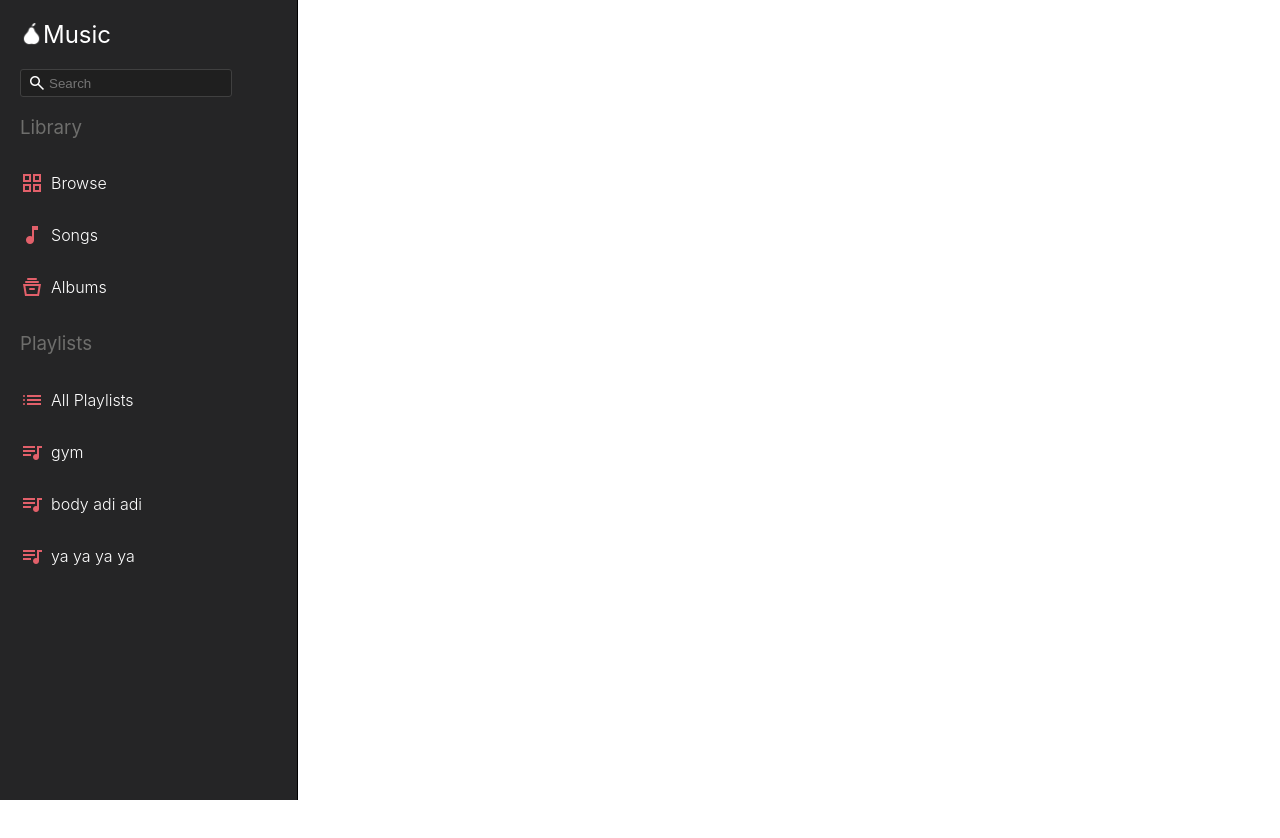
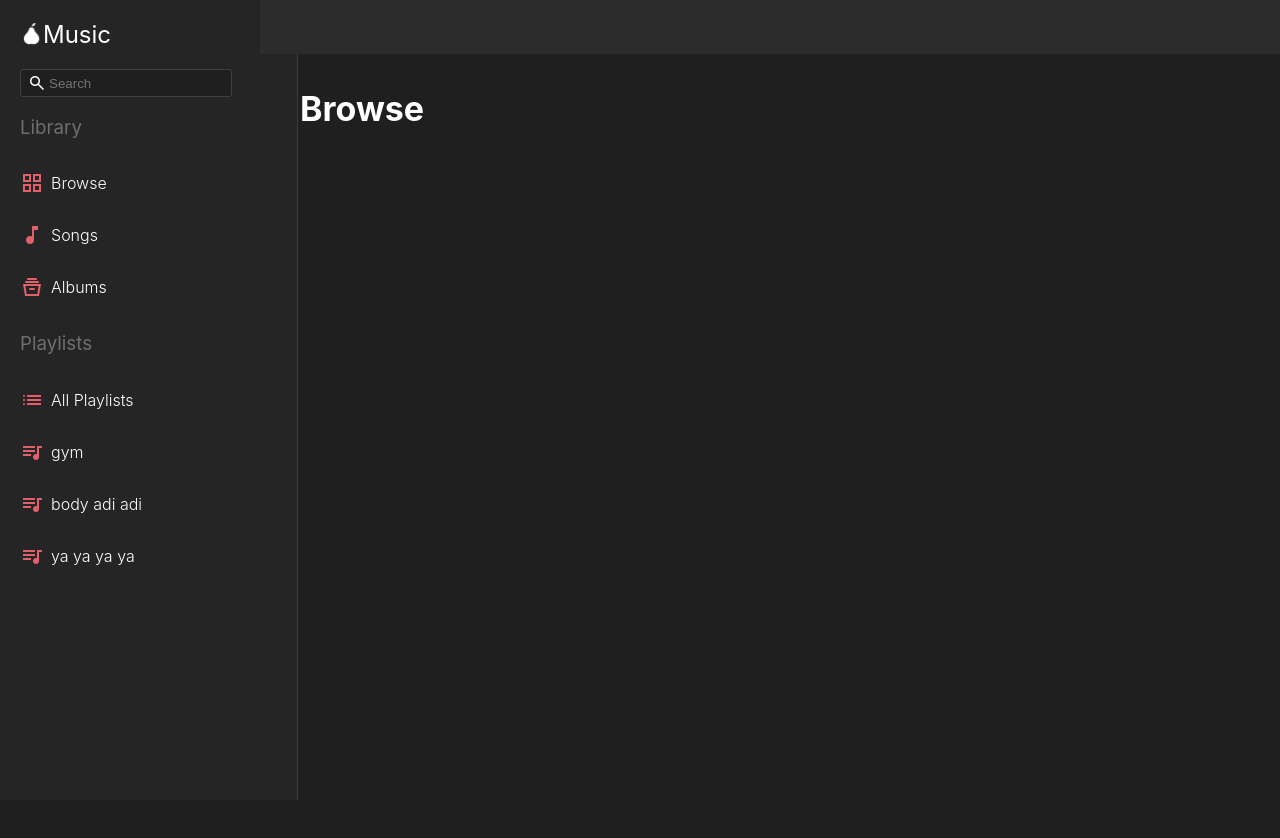
Before and after one commit to Sadiqaxxmed/PearMusic, a React (Create React App) app in the folder frontend/: page / in a window 1280 px wide. Shown: the top 838 px of the page. Before the commit the page ends 800 px from the top, so only its background shows below. Built offline with nearby package versions, Linux system fonts and the light colour scheme.

Commit message:
added navbar and browser color/label

```diff
--- a/frontend/src/App.js
+++ b/frontend/src/App.js
@@ -1,12 +1,16 @@
 import './App.css';
 import React from 'react'
 import SideBar from './components/SideBar/index.js'
+import NavBar from './components/NavBar';
+import Browser from './components/Browse';
 import { Route } from 'react-router-dom';
 
 function App() {
   return (
       <>
         <SideBar />
+        <NavBar />
+        <Browser />
     </>
   );
 }
--- /dev/null
+++ b/frontend/src/components/Browse/Browse.css
@@ -0,0 +1,10 @@
+.BR-body {
+  height: 2000px;
+  padding-top: 65px;
+  padding-left: 300px;
+}
+
+.BR-labels {
+  color: white;
+  font-size: 34px;
+}
--- /dev/null
+++ b/frontend/src/components/Browse/index.js
@@ -0,0 +1,15 @@
+import React from "react";
+import './Browse.css'
+
+function Browser() {
+  return (
+    <div className="BR-body">
+      <h1 className="BR-labels">
+      Browse
+      </h1>
+    </div>
+  )
+}
+
+
+export default Browser;
--- /dev/null
+++ b/frontend/src/components/NavBar/NavBar.css
@@ -0,0 +1,8 @@
+.NB-body {
+  display: flex;
+  background-color: rgb(44, 44, 44);
+  height: 54px;
+  position: fixed;
+  left: 260px;
+  width: 100%;
+}
--- /dev/null
+++ b/frontend/src/components/NavBar/index.js
@@ -0,0 +1,13 @@
+import React from "react";
+import './NavBar.css'
+
+function NavBar() {
+
+  return (
+    <div className="NB-body">
+    </div>
+  )
+}
+
+
+export default NavBar
--- a/frontend/src/components/SideBar/SideBar.css
+++ b/frontend/src/components/SideBar/SideBar.css
@@ -1,9 +1,10 @@
 .SB-body {
   display: flex;
+  float: left;
   flex-direction: column;
   width: fit-content;
   position: fixed;
-  border-right: 1px solid black;
+  border-right: 1px solid rgb(59, 59, 60);
   padding-left: 20px;
   padding-right: 65px;
   height: 100vh;
--- a/frontend/src/index.css
+++ b/frontend/src/index.css
@@ -2,4 +2,5 @@ body {
   font-family: -apple-system, BlinkMacSystemFont, sans-serif;
   margin: 0;
   height: 100vh;
+  background-color: rgb(31, 31, 31);
 }
```
